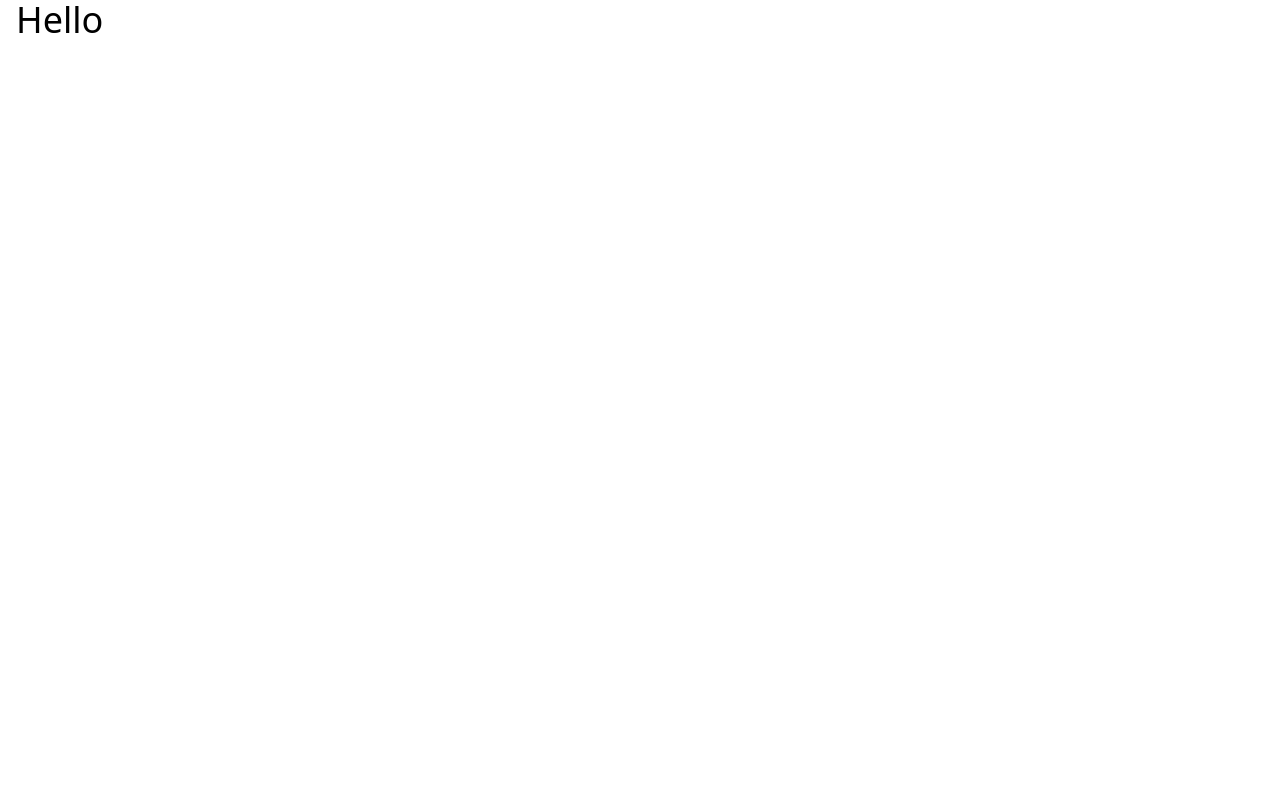
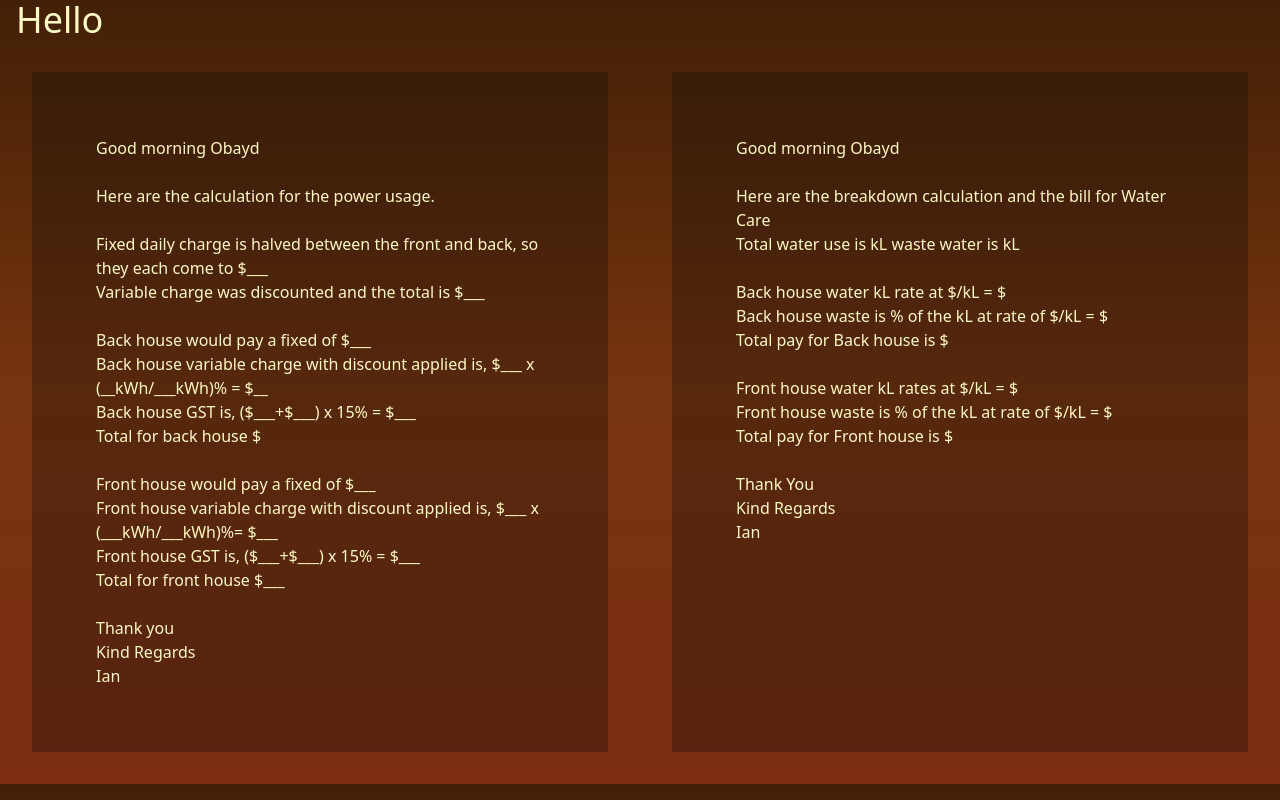
Before and after one commit to ian-jl-chua/automating-calc, a website: page index.html in a window 1280 px wide. Drawn offline with Linux system fonts and the light colour scheme.

Commit message:
enough for today

```diff
--- a/index.html
+++ b/index.html
@@ -7,7 +7,69 @@
     <link rel="stylesheet" href="./assets/css/styles.css" />
     <script src="./assets/js/script.js" defer></script>
   </head>
-  <body>
+  <body
+    class="bg-gradient-to-b from-yellow-950 via-amber-900 to-orange-900 text-yellow-100"
+  >
     <h1 class="px-4 text-4xl">Hello</h1>
+    <div></div>
+    <div></div>
+    <div class="flex flex-col md:grid md:grid-cols-2">
+      <div class="m-8 bg-stone-950/30 p-16">
+        <p>Good morning Obayd</p>
+        <br />
+        <p>Here are the calculation for the power usage.</p>
+        <br />
+        <p>
+          Fixed daily charge is halved between the front and back, so they each
+          come to &#36;___
+        </p>
+
+        <p>Variable charge was discounted and the total is &#36;___</p>
+        <br />
+        <p>Back house would pay a fixed of &#36;___</p>
+        <p>
+          Back house variable charge with discount applied is&#44; &#36;___ x
+          &#40;__kWh&#47;___kWh&#41;&#37; &#61; &#36;__
+        </p>
+        <p>
+          Back house GST is&#44; &#40;&#36;___+&#36;___&#41; x 15&#37; &#61;
+          &#36;___
+        </p>
+        <p>Total for back house &#36;</p>
+        <br />
+        <p>Front house would pay a fixed of &#36;___</p>
+        <p>
+          Front house variable charge with discount applied is&#44; &#36;___ x
+          &#40;___kWh&#47;___kWh&#41;&#37;&#61; &#36;___
+        </p>
+        <p>
+          Front house GST is&#44; &#40;&#36;___+&#36;___&#41; x 15&#37; &#61;
+          &#36;___
+        </p>
+        <p>Total for front house &#36;___</p>
+        <br />
+        <p>Thank you</p>
+        <p>Kind Regards</p>
+        <p>Ian</p>
+      </div>
+      <div class="m-8 bg-stone-950/30 p-16">
+        <p>Good morning Obayd</p>
+        <br />
+        <p>Here are the breakdown calculation and the bill for Water Care</p>
+        <p>Total water use is kL waste water is kL</p>
+        <br />
+        <p>Back house water kL rate at $/kL = $</p>
+        <p>Back house waste is % of the kL at rate of $/kL = $</p>
+        <p>Total pay for Back house is $</p>
+        <br />
+        <p>Front house water kL rates at $/kL = $</p>
+        <p>Front house waste is % of the kL at rate of $/kL = $</p>
+        <p>Total pay for Front house is $</p>
+        <br />
+        <p>Thank You</p>
+        <p>Kind Regards</p>
+        <p>Ian</p>
+      </div>
+    </div>
   </body>
 </html>
```
Also changed, not shown: assets/css/styles.css.
